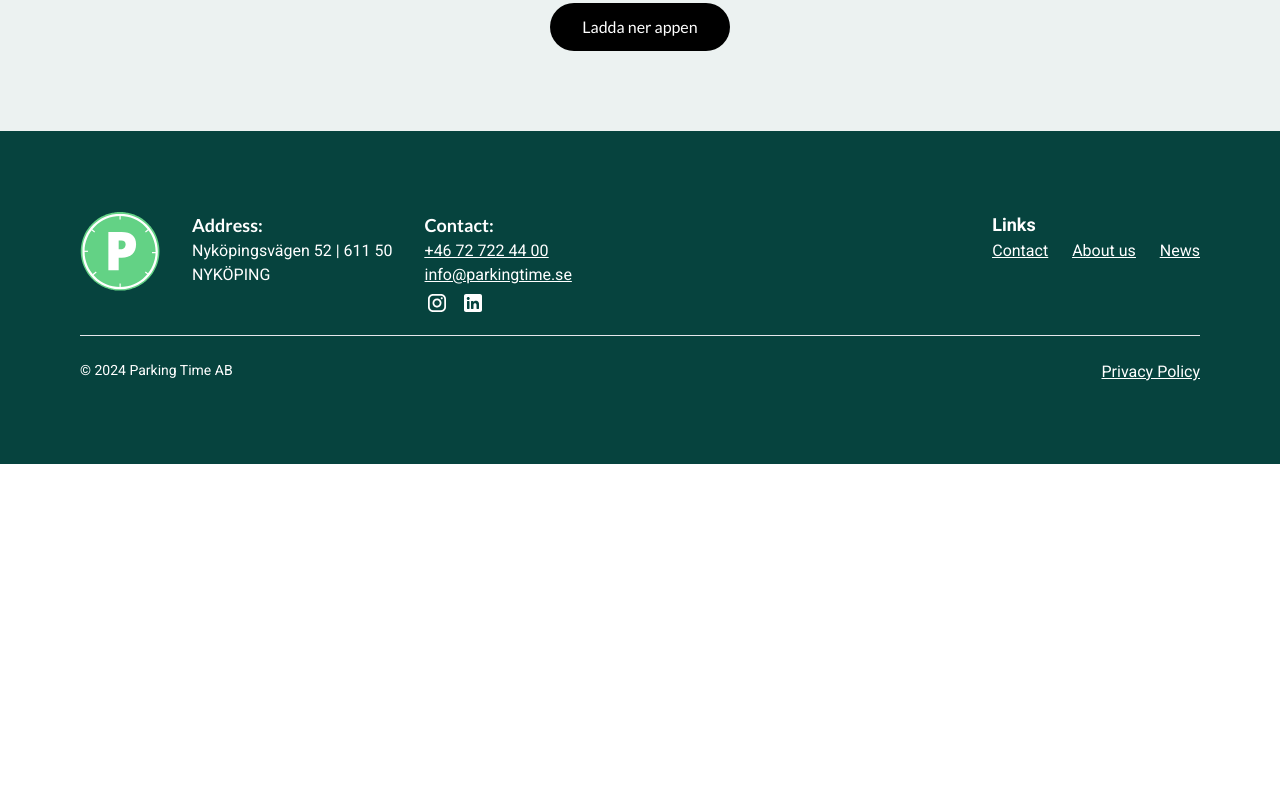
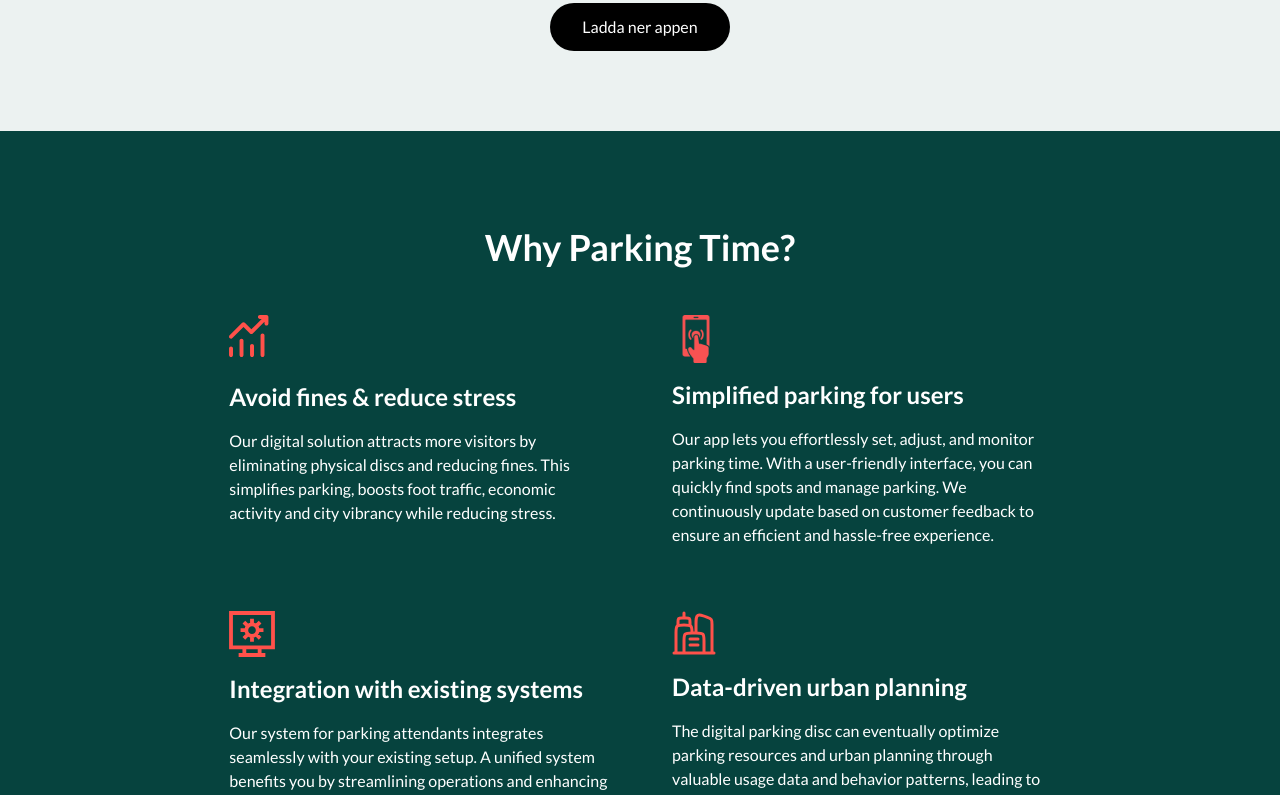
Before and after one commit to Legendarius-K/parking_time, a Next.js app: page / in a window 1280 px wide. Shown: the part 1980-2775 px from the top of the page. Before the commit the page ends 2444 px from the top, so only its background shows below. Built offline with nearby package versions, Linux system fonts and the light colour scheme.

Commit message:
imported why into page.tsx

```diff
--- a/src/app/page.tsx
+++ b/src/app/page.tsx
@@ -2,6 +2,7 @@ import How from "@/components/How";
 import Image from "next/image";
 import Hero from "@/components/Home-Hero";
 import SmartParkingSolution from "@/components/SmartParkingSolution"
+import Why from "@/components/Home/Why";
 
 const Home = () => {
     return (
@@ -9,6 +10,7 @@ const Home = () => {
             <Hero />
             <SmartParkingSolution />
             <How />
+            <Why />
         </main>
     );
 }
```
